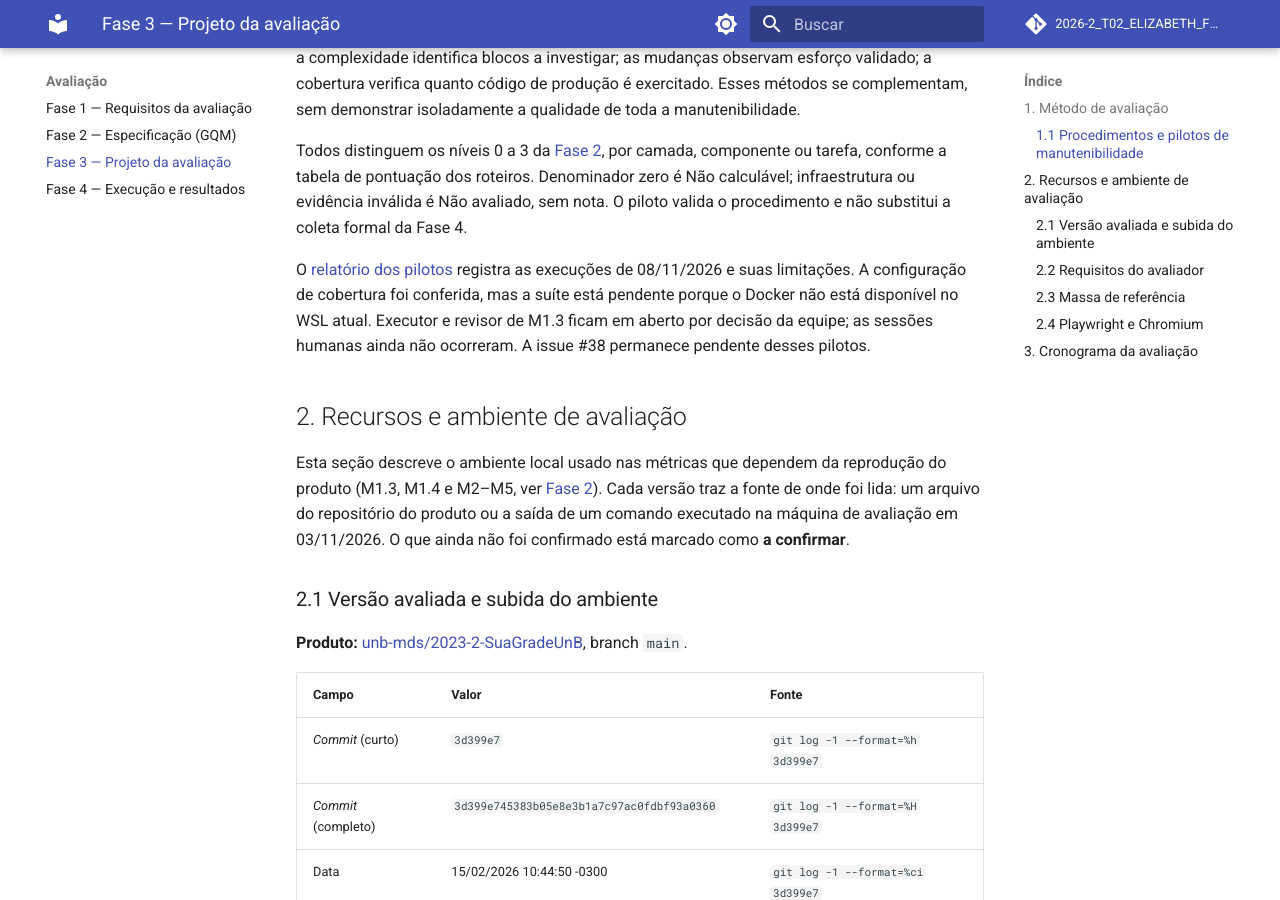
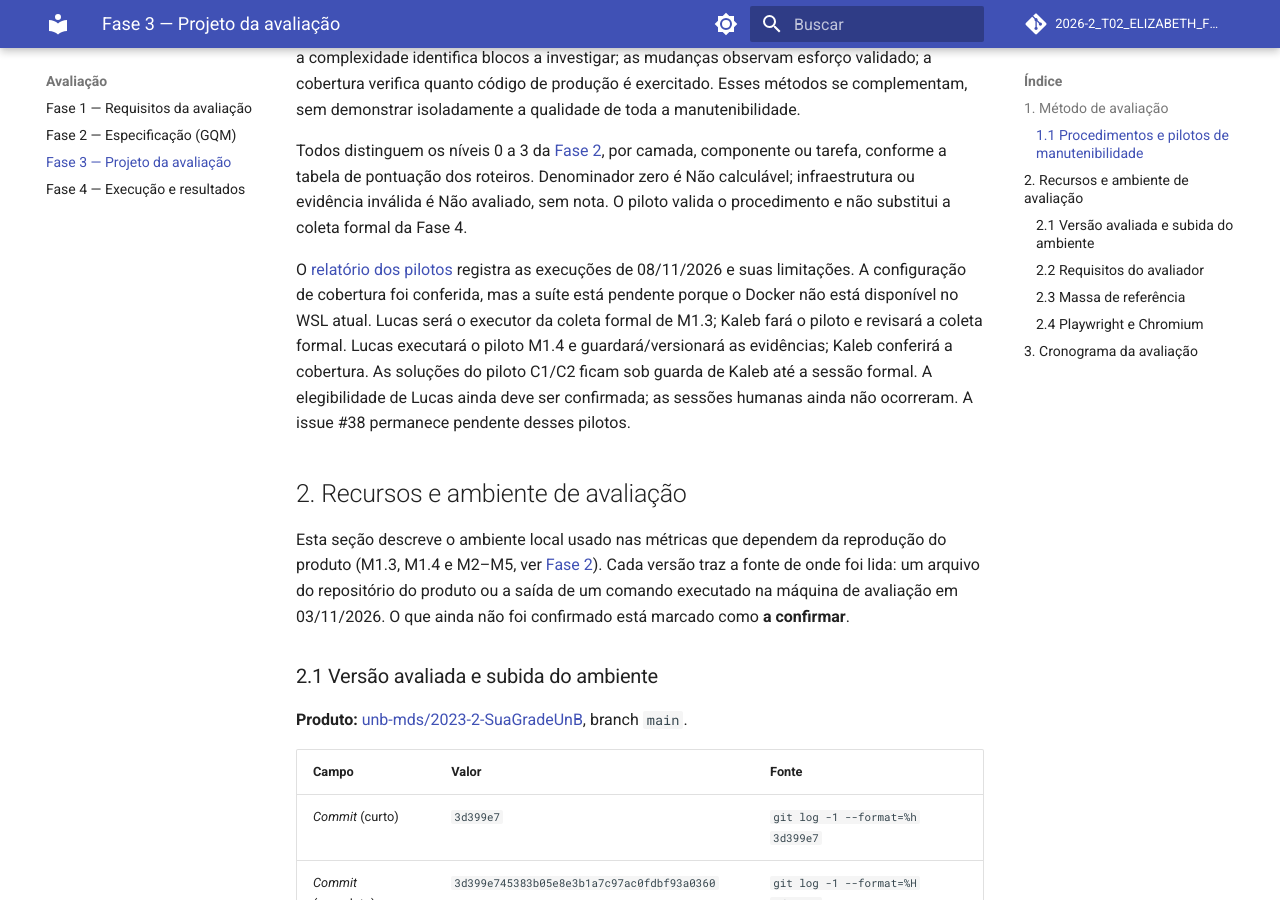
Before and after one commit to FCTE-Qualidade-de-Software-1/2026-2_T02_ELIZABETH_FRIEDMAN, an MkDocs documentation site: the page built from docs/fase-3.md, in a window 1280 px wide and 900 px high, scrolled down 811 px. Built offline with MkDocs 1.6.1 and Material for MkDocs 9.7.7, drawn with Linux system fonts in a browser that asks for light colours; comment, search, counter and statistics services are not loaded.

Commit message:
feat(manutenibilidade): define responsáveis e confirma elegibilidade para coleta formal e pilotos

```diff
--- a/docs/fase-3.md
+++ b/docs/fase-3.md
@@ -35,7 +35,10 @@ O piloto valida o procedimento e não substitui a coleta formal da Fase 4.
 O [relatório dos pilotos](https://github.com/FCTE-Qualidade-de-Software-1/2026-2_T02_ELIZABETH_FRIEDMAN/blob/main/avaliacao/manutenibilidade/evidencias/piloto/RELATORIO.md)
 registra as execuções de 08/11/2026 e suas limitações. A configuração de cobertura foi conferida,
 mas a suíte está pendente porque o Docker não está disponível no WSL atual.
-Executor e revisor de M1.3 ficam em aberto por decisão da equipe; as sessões humanas ainda não ocorreram.
+Lucas será o executor da coleta formal de M1.3; Kaleb fará o piloto e revisará a coleta formal.
+Lucas executará o piloto M1.4 e guardará/versionará as evidências; Kaleb conferirá a cobertura.
+As soluções do piloto C1/C2 ficam sob guarda de Kaleb até a sessão formal. A elegibilidade de Lucas
+ainda deve ser confirmada; as sessões humanas ainda não ocorreram.
 A issue #38 permanece pendente desses pilotos.
 
 ## 2. Recursos e ambiente de avaliação
```
Also changed, not shown: avaliacao/manutenibilidade/README.md (+8 -4 lines), avaliacao/manutenibilidade/evidencias/piloto/RELATORIO.md (+3 -2 lines), avaliacao/manutenibilidade/tarefas/C1.md (+1 -1 lines), avaliacao/manutenibilidade/tarefas/C2.md (+1 -1 lines).
